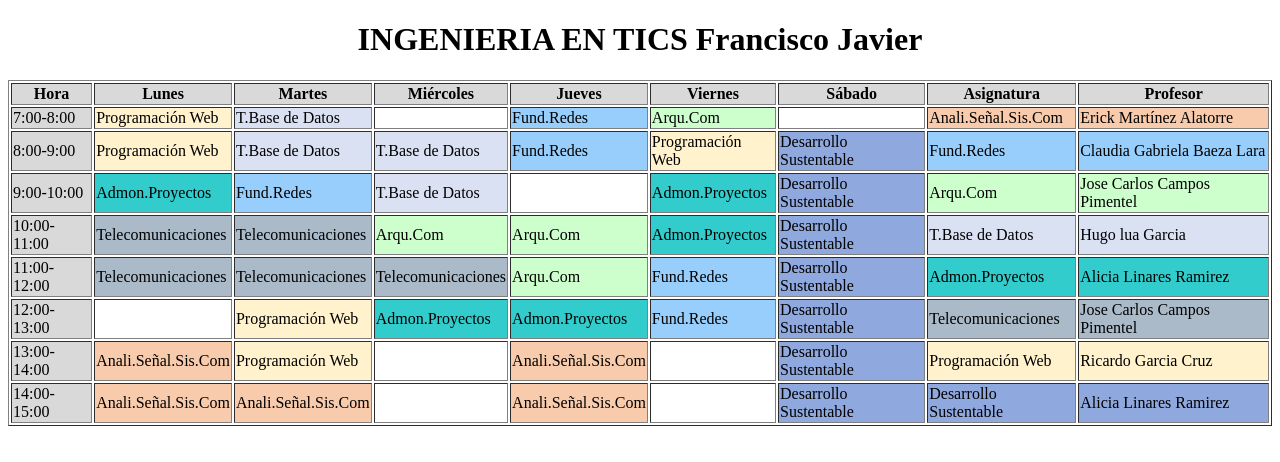
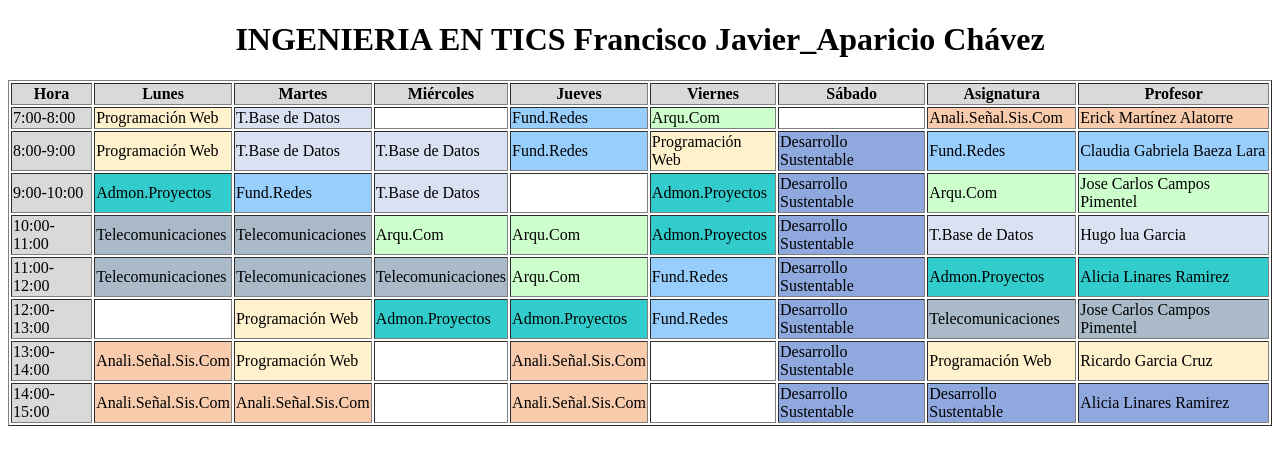
Before and after one commit to faparicio0623-hue/Horario, a plain HTML site: page index.html in a window 1280 px wide. Drawn offline with Linux system fonts and the light colour scheme.

Commit message:
Se actualizó el nombre completo del alumno

```diff
--- a/index.html
+++ b/index.html
@@ -9,7 +9,7 @@
 
 <body>
     <center>
-        <h1>INGENIERIA EN TICS Francisco Javier</h1>
+        <h1>INGENIERIA EN TICS Francisco Javier_Aparicio Chávez</h1>
         <table border="1">
             <tr bgcolor="#D9D9D9">
                 <th>Hora</th>
```
